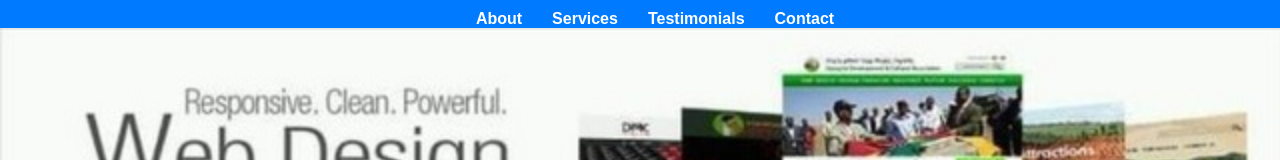
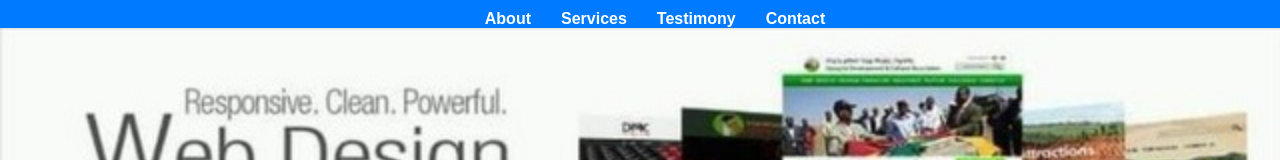
Before and after one commit to elcotech/Flexible, a React (Create React App) app: page / in a window 1280 px wide. Shown: the top 160 px of the page. Built offline with nearby package versions, Linux system fonts and the light colour scheme.

Commit message:
ELCOTECH last

```diff
--- a/src/App.js
+++ b/src/App.js
@@ -6,7 +6,7 @@ function App() {
   const content = {
     about: 'About',
     services: 'Services',
-    testimonials: 'Testimonials',
+    testimonials: 'Testimony',
     contact: 'Contact',
     welcome: 'Welcome to ELCOTECH',
     description: 'Experienced and Certified Freelancer - For Big Companies',
```
